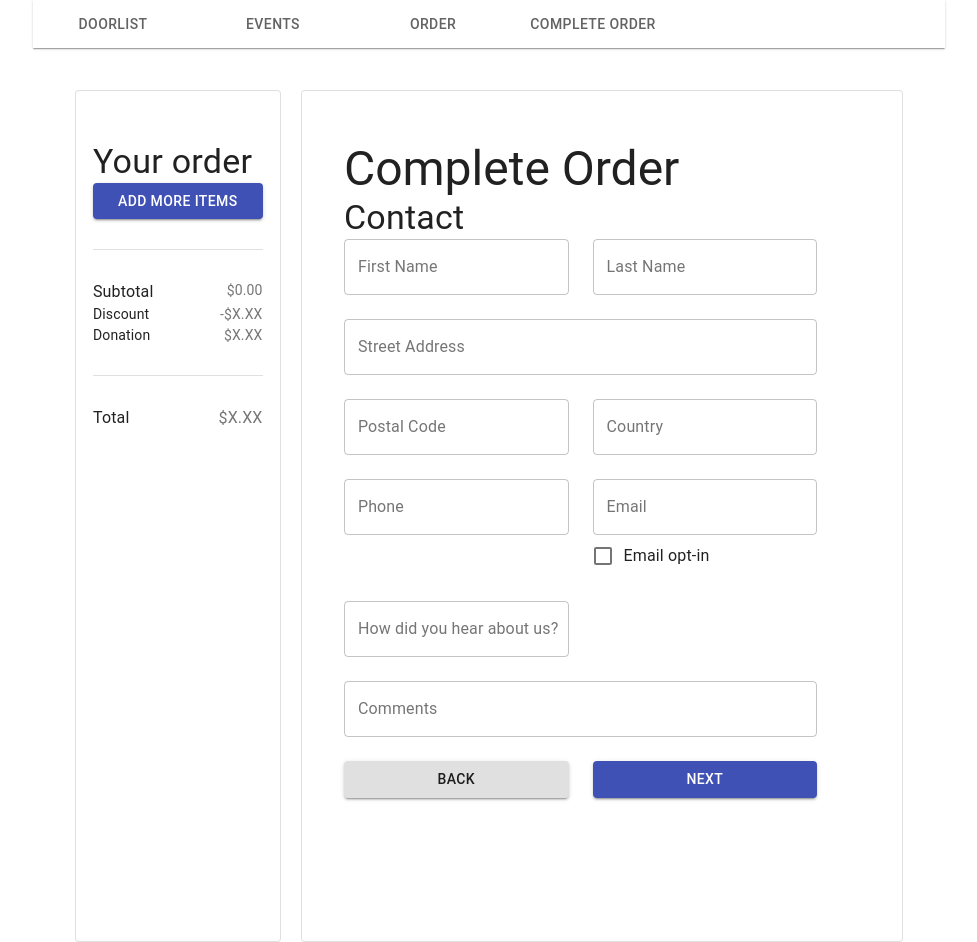
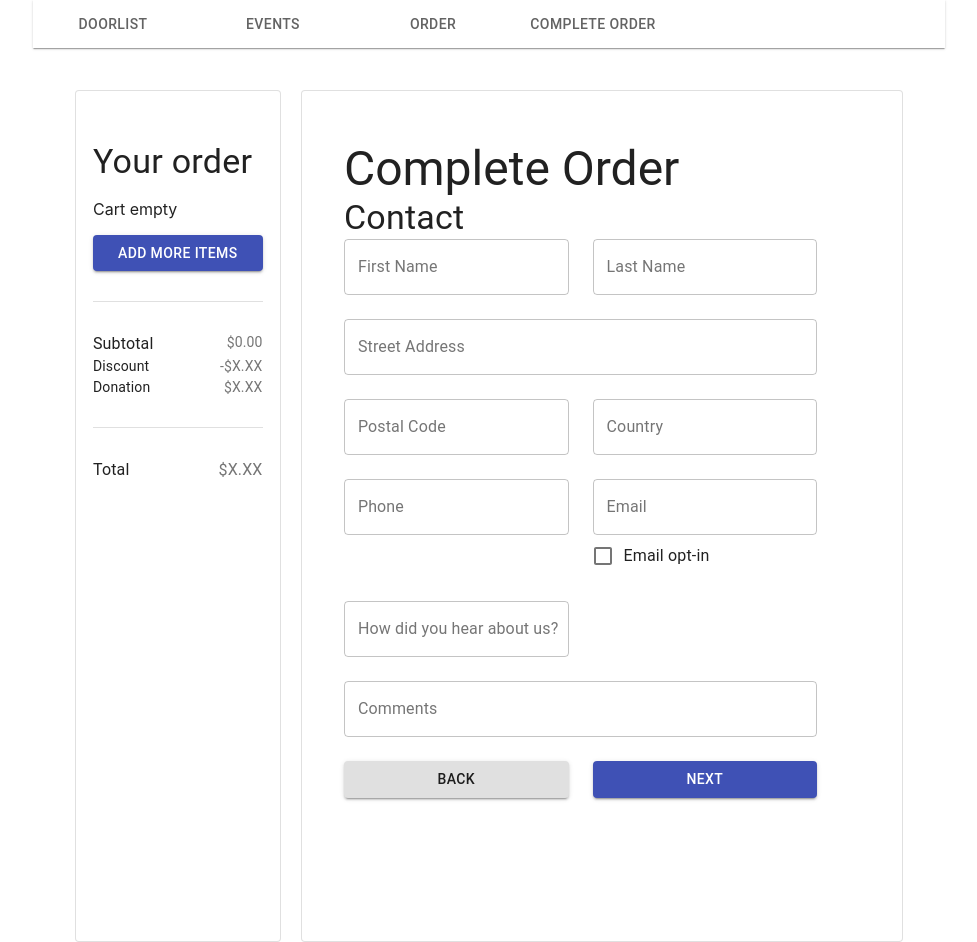
Before and after one commit to wpapsco/capstone-mockup, a React (Create React App) app: page /completeorder in a window 1280 px wide. Shown: the whole page, without its empty margins (151-1128 px from the left). Built offline with nearby package versions, Linux system fonts and the light colour scheme.

Commit message:
Breat out UI elements into separate, composed components

```diff
--- a/src/components/CompleteOrder.tsx
+++ b/src/components/CompleteOrder.tsx
@@ -1,53 +1,19 @@
 import Paper from '@material-ui/core/Paper';
 import Typography from '@material-ui/core/Typography';
 import Button from '@material-ui/core/Button';
-import Divider from '@material-ui/core/Divider';
 import TextField from '@material-ui/core/TextField';
 import Grid from '@material-ui/core/Grid';
 import Checkbox from '@material-ui/core/Checkbox';
 import FormControlLabel from '@material-ui/core/FormControlLabel';
 
-import { appSelector } from '../app/hooks'
-import { selectCartItems } from '../features/cart/cartSlice'
-import { useEffect, useState } from 'react';
+import YourOrder from '../features/cart/YourOrder'
 
-const toDollar = (x: number) => `$${(Math.round(x * 100) / 100).toFixed(2)}`
 
 export default function CompleteOrder() {
-    const cartItems = appSelector(selectCartItems)
-    const [subtotal, setSubtotal] = useState(0)
 
-    useEffect(() => {
-        setSubtotal(
-            cartItems.reduce((tot, curItem) => tot += curItem.quantity * curItem.unitPrice, 0)
-        )
-    }, [cartItems])
-
-    return <div style={{display: "flex", height: "100vh", width: "100%"}}>
-        <Paper style={{minWidth: "20%", flexGrow: 2, height: "100%", margin: "10px", paddingLeft: "2%", paddingRight: "2%", paddingTop: "50px"}} variant="outlined">
-            <Typography variant="h4">Your order</Typography>
-            {cartItems.map(data => <CartItem {...data} />)}
-
-            <Button color="primary" variant="contained" style={{width: "100%"}}>Add more items</Button>
-            <Divider style={{marginBottom: "30px", marginTop: "30px"}}/>
-            <div style={{display: "flex", justifyContent: "space-between"}}>
-                <Typography variant="body1">Subtotal</Typography>
-                <Typography variant="body2" color="textSecondary">{toDollar(subtotal)}</Typography>
-            </div>
-            <div style={{display: "flex", justifyContent: "space-between"}}>
-                <Typography variant="body2">Discount</Typography>
-                <Typography variant="body2" color="textSecondary">-$X.XX</Typography>
-            </div>
-            <div style={{display: "flex", justifyContent: "space-between"}}>
-                <Typography variant="body2">Donation</Typography>
-                <Typography variant="body2" color="textSecondary">$X.XX</Typography>
-            </div>
-            <Divider style={{marginBottom: "30px", marginTop: "30px"}}/>
-            <div style={{display: "flex", justifyContent: "space-between"}}>
-                <Typography variant="body1">Total</Typography>
-                <Typography variant="body1" color="textSecondary">$X.XX</Typography>
-            </div>
-        </Paper>
+    return (
+        <div style={{display: "flex", height: "100vh", width: "100%"}}>
+            <YourOrder />
             <Paper style={{flexGrow: 8, height: "100%", margin: "10px", paddingLeft: "5%", paddingTop: "50px", paddingRight: "10%"}} variant="outlined">
                 <Typography variant="h3">Complete Order</Typography>
                 <Typography variant="h4">Contact</Typography>
@@ -91,16 +57,5 @@ export default function CompleteOrder() {
                 </form>
             </Paper>
         </div>
+    )
 }
-
-export type CartItemProps = { name: string, description: string, quantity: number, unitPrice: number }
-function CartItem(props: CartItemProps) {
-    return <div style={{paddingBottom: "10px"}}>
-        <Typography variant="body1" color="textPrimary">{props.name}</Typography>
-        <Typography variant="body2" color="textSecondary">{props.description}</Typography>
-        <div style={{display: "flex", justifyContent: "space-between"}}>
-            <Typography variant="body2" color="textSecondary">Quantity: {props.quantity}</Typography>
-            <Typography variant="body2" color="textSecondary">${props.unitPrice}</Typography>
-        </div>
-    </div>
-}
--- /dev/null
+++ b/src/features/cart/CartItem.tsx
@@ -0,0 +1,17 @@
+import Typography from '@material-ui/core/Typography'
+
+export type CartItemProps = { name: string, description: string, quantity: number, unitPrice: number }
+const CartItem = (props: CartItemProps) => {
+    return (
+        <div style={{paddingBottom: "10px"}}>
+            <Typography variant="body1" color="textPrimary">{props.name}</Typography>
+            <Typography variant="body2" color="textSecondary">{props.description}</Typography>
+            <div style={{display: "flex", justifyContent: "space-between"}}>
+                <Typography variant="body2" color="textSecondary">Quantity: {props.quantity}</Typography>
+                <Typography variant="body2" color="textSecondary">${props.unitPrice}</Typography>
+            </div>
+        </div>
+    )
+}
+
+export default CartItem
--- /dev/null
+++ b/src/features/cart/YourOrder.tsx
@@ -0,0 +1,53 @@
+import { useEffect, useState } from 'react'
+import { appSelector } from '../../app/hooks'
+import Paper from '@material-ui/core/Paper'
+import Typography from '@material-ui/core/Typography'
+import Divider from '@material-ui/core/Divider';
+import Button from '@material-ui/core/Button'
+import { selectCartItems } from './cartSlice'
+import CartItem from './CartItem'
+
+const toDollar = (x: number) => `$${(Math.round(x * 100) / 100).toFixed(2)}`
+
+const YourOrder = () => {
+    const cartItems = appSelector(selectCartItems)
+    const [subtotal, setSubtotal] = useState(0)
+
+    useEffect(() => {
+        setSubtotal(
+            cartItems.reduce((tot, curItem) => tot += curItem.quantity * curItem.unitPrice, 0)
+        )
+    }, [cartItems])
+
+    const contents = (cartItems.length > 0) ? cartItems.map(data => <CartItem {...data} />)
+        : <p>Cart empty</p>
+
+    return (
+        <Paper style={{minWidth: "20%", flexGrow: 2, height: "100%", margin: "10px", paddingLeft: "2%", paddingRight: "2%", paddingTop: "50px"}} variant="outlined">
+            <Typography variant="h4">Your order</Typography>
+            {contents}
+
+            <Button color="primary" variant="contained" style={{width: "100%"}}>Add more items</Button>
+            <Divider style={{marginBottom: "30px", marginTop: "30px"}}/>
+            <div style={{display: "flex", justifyContent: "space-between"}}>
+                <Typography variant="body1">Subtotal</Typography>
+                <Typography variant="body2" color="textSecondary">{toDollar(subtotal)}</Typography>
+            </div>
+            <div style={{display: "flex", justifyContent: "space-between"}}>
+                <Typography variant="body2">Discount</Typography>
+                <Typography variant="body2" color="textSecondary">-$X.XX</Typography>
+            </div>
+            <div style={{display: "flex", justifyContent: "space-between"}}>
+                <Typography variant="body2">Donation</Typography>
+                <Typography variant="body2" color="textSecondary">$X.XX</Typography>
+            </div>
+            <Divider style={{marginBottom: "30px", marginTop: "30px"}}/>
+            <div style={{display: "flex", justifyContent: "space-between"}}>
+                <Typography variant="body1">Total</Typography>
+                <Typography variant="body1" color="textSecondary">$X.XX</Typography>
+            </div>
+        </Paper>
+    )
+}
+
+export default YourOrder
```
Lines whose indentation alone changed are shown as unchanged.
